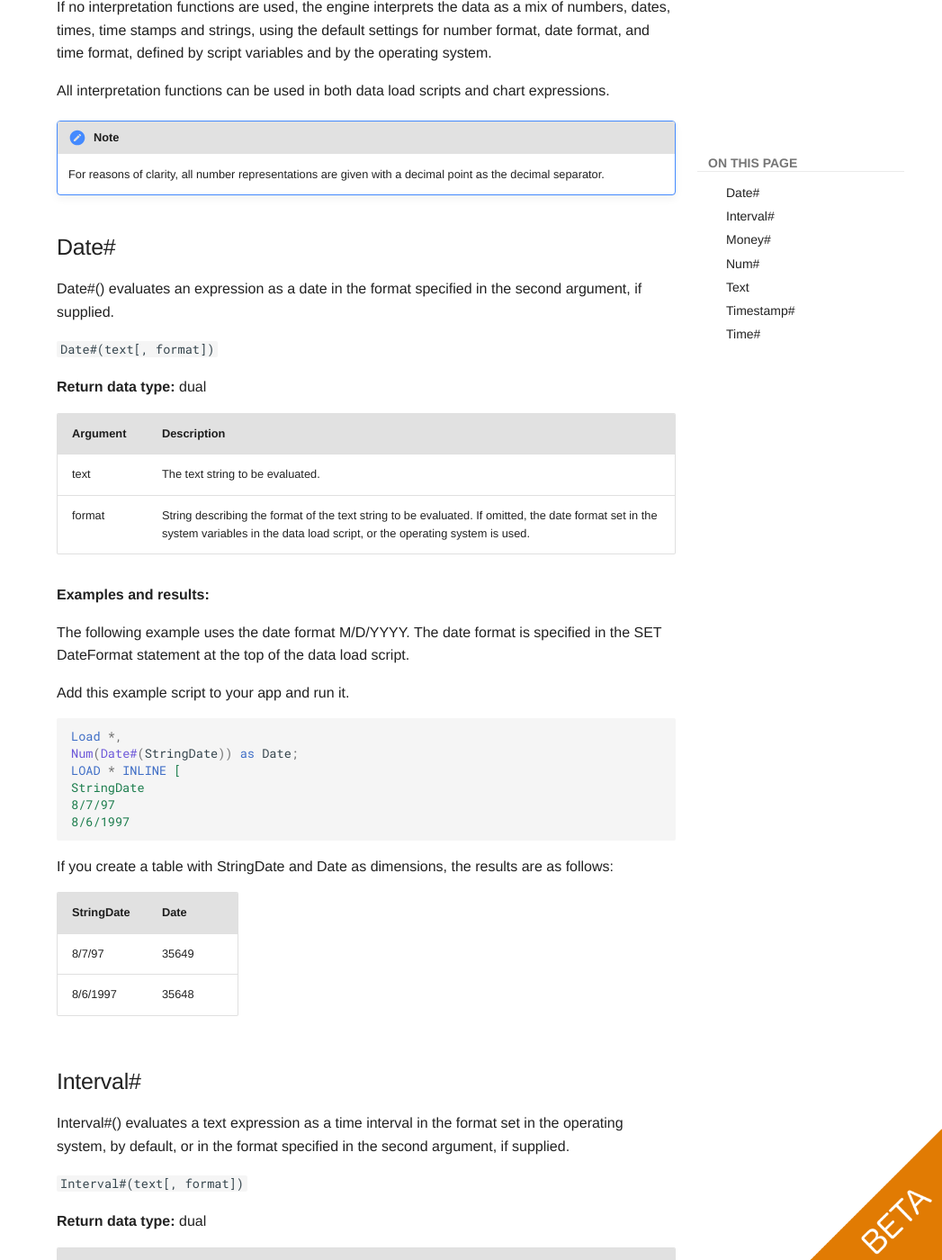
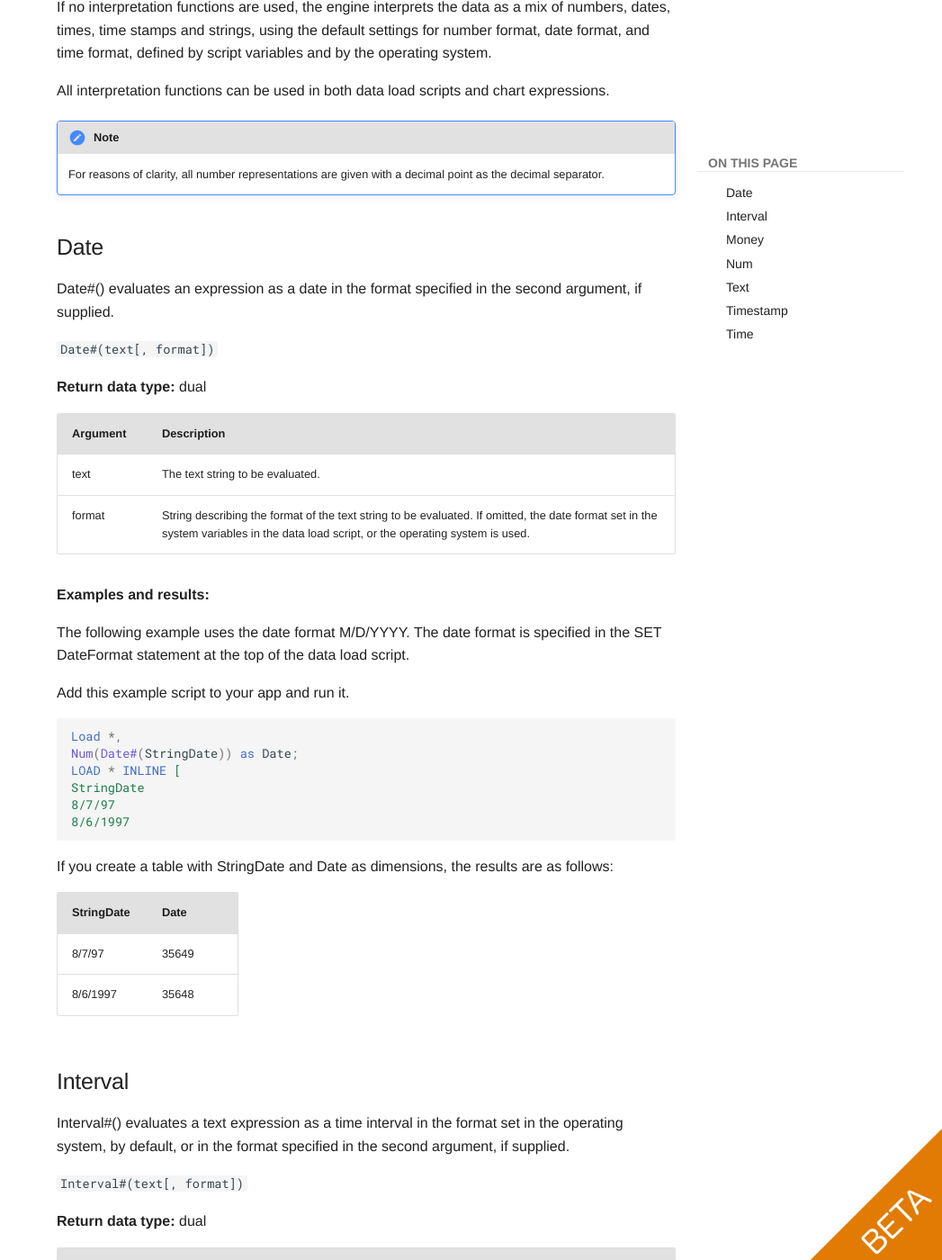
Before and after one commit to qlik-oss/core-website, an MkDocs documentation site: the page built from docs/services/qix-engine/script_syntax/13_Interpretation_functions.md, in a window 1280 px wide and 1400 px high, scrolled down 607 px. Shown: the whole window at 90% size, without its empty margins (233-1280 px from the left). Built offline with MkDocs 1.6.1 and Material for MkDocs 9.7.7, drawn with Linux system fonts in a browser that asks for light colours; comment, search, counter and statistics services are not loaded; old or Windows-style settings are respelled for this version of MkDocs; some of the changed text lies outside the part shown.

Commit message:
heading style changes

```diff
--- a/docs/services/qix-engine/script_syntax/13_Interpretation_functions.md
+++ b/docs/services/qix-engine/script_syntax/13_Interpretation_functions.md
@@ -27,7 +27,7 @@ and chart expressions.
 !!! Note
     For reasons of clarity, all number representations are given with a decimal point as the decimal separator.
 
-## Date# #
+## Date
 
 Date#() evaluates an expression as a date in the format specified in the second
 argument, if supplied.
@@ -64,7 +64,7 @@ If you create a table with StringDate and Date as dimensions, the results are as
 | 8/7/97     | 35649 |
 | 8/6/1997   | 35648 |
 
-## Interval# #
+## Interval
 
 Interval#() evaluates a text expression as a time interval in the format set in the
 operating system, by default, or in the format specified in the second
@@ -93,7 +93,7 @@ The examples below assume the following operating system settings:
 | ------- | ------ |
 | Interval#( A, 'D hh:mm' ) <br> where A='1 09:00' | 1.375 |
 
-## Money# #
+## Money
 
 Money#() converts a text string to a money value, in the format set in the load
 script or the operating system, unless a format string is supplied.
@@ -130,7 +130,7 @@ The examples below assume the two following operating system settings:
 | Money#( A, ' $#', '.', ',' ) <br> where A= $35,648.37 | String | $35,648.37 | $35,648.37 |
 | | Number: | 35648.37 | 35648.37 |
 
-## Num# #
+## Num
 
 Num#() converts a text string to a numerical value, in the number format set in
 the data load script or the operating system. Custom decimal and
@@ -177,7 +177,7 @@ interpretation is possible.
 | Text( pi( ) ) | String  |3.1415926535898 |
 | | Number | - |
 
-## Timestamp# #
+## Timestamp
 
  **Timestamp#()** evaluates an expression as a date and time value, in the timestamp
 format set in the data load script or the operating system, unless a
@@ -218,7 +218,7 @@ If you create a table with String and TS as dimensions, the results are as follo
 | 1952-10-16T13:14:00+0200 | 10/16/1952 11:14:00 AM|
 | 1109-03-01T14:15 | 3/1/1109 2:15:00 PM |
 
-## Time# #
+## Time
 
 **Time#()** evaluates an expression as a time value, in the time format set in the
 data load script or the operating system, unless a format string is
```
